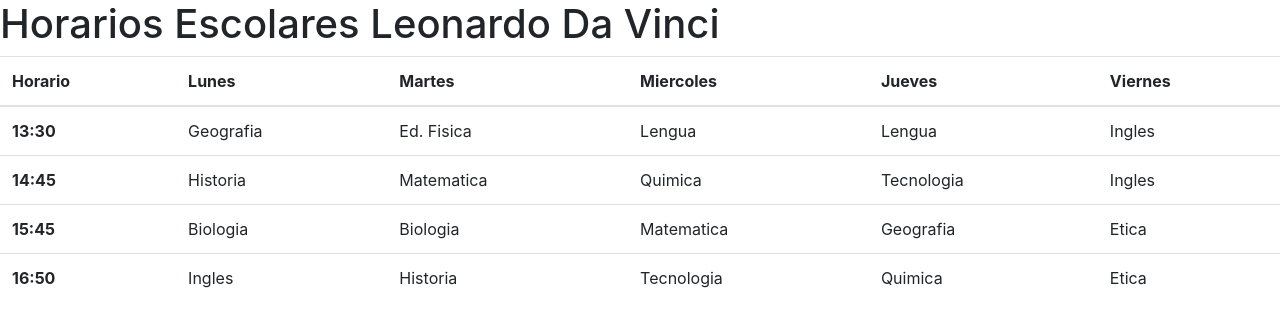
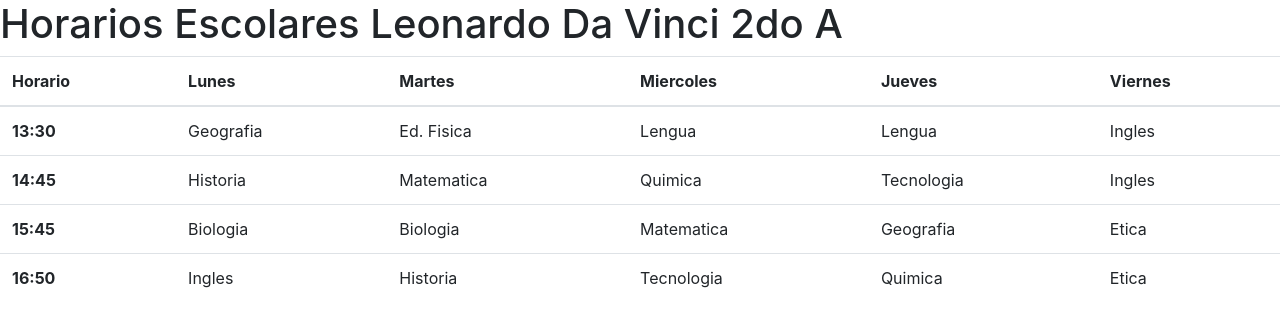
Before and after one commit to AdefGHOST/AdefGHOST.github.io, a plain HTML site: page Index.html in a window 1280 px wide. Drawn offline with nearby package versions, Linux system fonts and the light colour scheme.

Commit message:
Actualizar Index.html

```diff
--- a/Index.html
+++ b/Index.html
@@ -7,7 +7,7 @@
   <title>Welcome</title>
 </head>
 <body>
-  <h1>Horarios Escolares Leonardo Da Vinci</h1>
+  <h1>Horarios Escolares Leonardo Da Vinci 2do A</h1>
   <table class="table">
   <thead>
     <tr>
```
